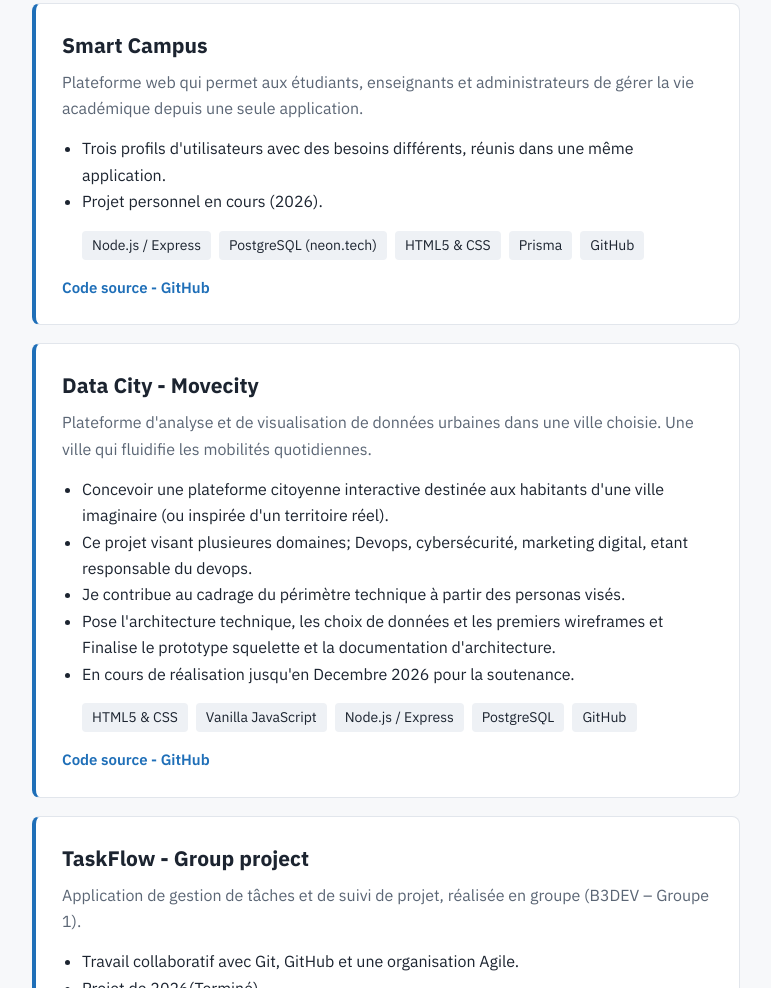
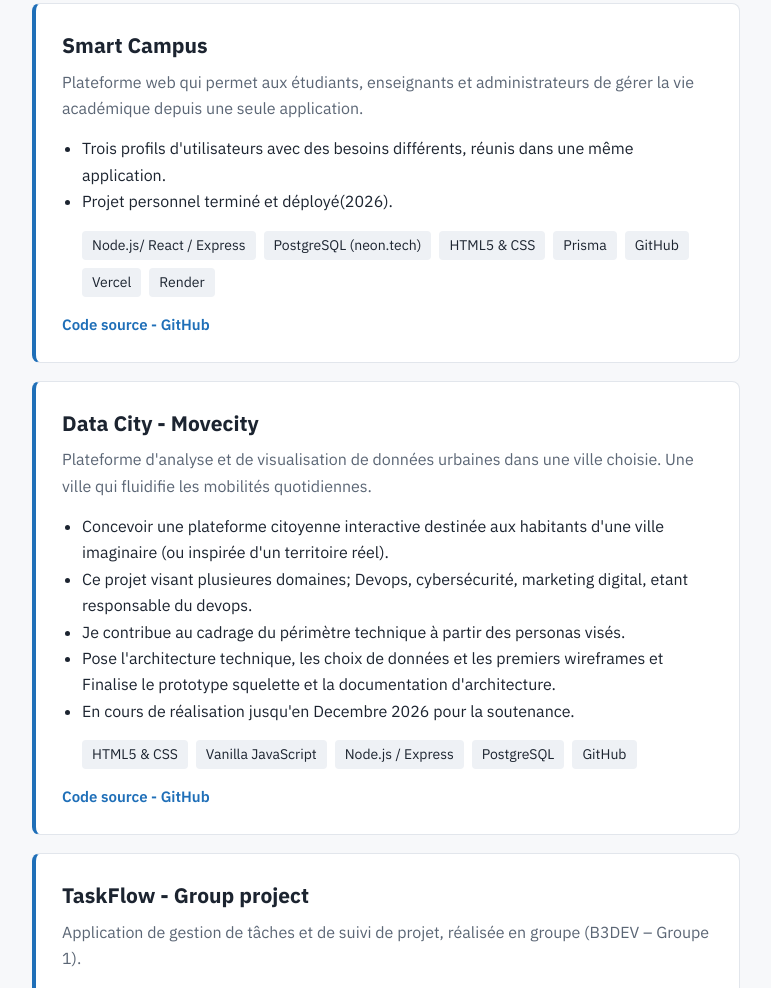
Before and after one commit to WILLIAM04052005/WILLIAM04052005.github.io, a plain HTML site: page index.html in a window 1280 px wide. Shown: the part 838-1826 px from the top of the page, without its empty margins (436-1207 px from the left). Drawn offline with Linux system fonts and the light colour scheme.

Commit message:
Mise à jour du portfolio

```diff
--- a/index.html
+++ b/index.html
@@ -136,10 +136,10 @@ footer{max-width:1120px;margin:0 auto;padding:24px;border-top:1px solid var(--li
         <p>Plateforme web qui permet aux étudiants, enseignants et administrateurs de gérer la vie académique depuis une seule application.</p>
         <ul>
           <li>Trois profils d'utilisateurs avec des besoins différents, réunis dans une même application.</li>
-          <li>Projet personnel en cours (2026).</li>
+          <li>Projet personnel terminé et déployé(2026).</li>
         </ul>
         <ul class="chips" aria-label="Technologies">
-          <li>Node.js / Express</li><li>PostgreSQL (neon.tech)</li><li>HTML5 &amp; CSS</li><li>Prisma</li><li>GitHub</li>
+          <li>Node.js/ React / Express</li><li>PostgreSQL (neon.tech)</li><li>HTML5 &amp; CSS</li><li>Prisma</li><li>GitHub</li><li>Vercel</li><li>Render</li>
         </ul>
         <div class="links">
           <a href="https://github.com/WILLIAM04052005/smart-campus">Code source - GitHub</a>
```
